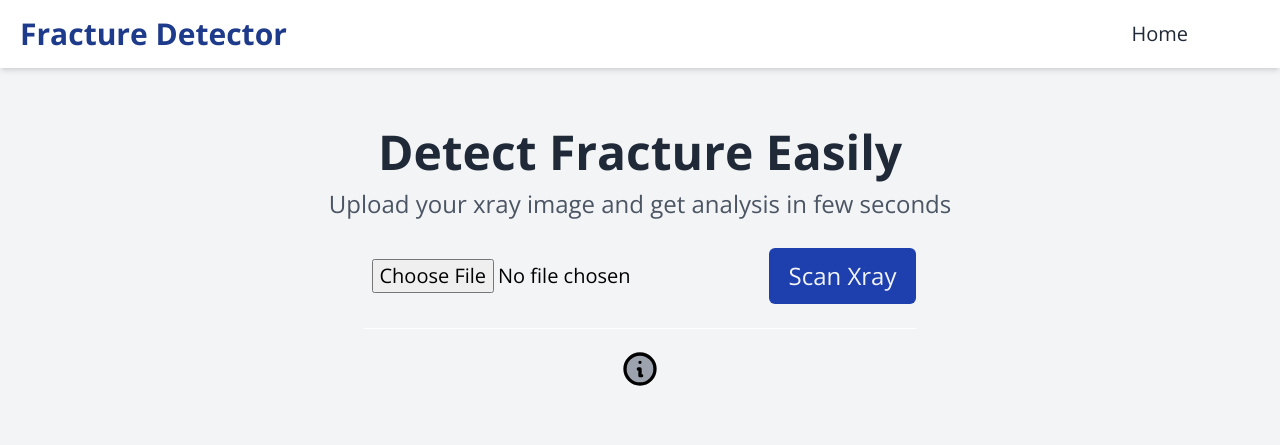
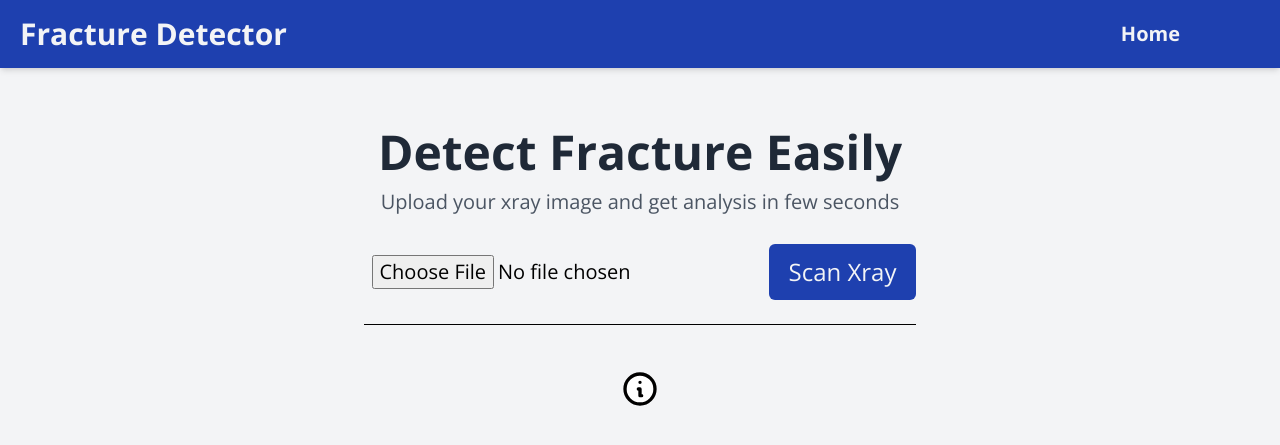
Before and after one commit to saket2001/Sem6_Bone_Fracture_Detection_Project, a Flask app: page / in a window 1280 px wide. Shown: the top 445 px of the page. Run offline with Flask 2, Linux system fonts and the light colour scheme; some libraries are stand-ins or nearby versions.

Commit message:
maded changes to GUI

```diff
--- a/code/main.py
+++ b/code/main.py
@@ -1,5 +1,5 @@
 import os
-from flask import Flask, render_template, request,redirect
+from flask import Flask, render_template, request,redirect, send_file
 from werkzeug.utils import secure_filename
 import albumentations as A
 from PIL import Image
@@ -67,11 +67,9 @@ def Predict(filename):
     return result
 
 #################
-
-
 @app.route('/', methods=['GET'])
 def home():
-    return render_template("index.html",status=0,message='')
+    return render_template("index.html",status=0,message='',output=False)
 
 @app.route('/handle-upload', methods=['POST'])
 def handle_upload():
@@ -79,7 +77,7 @@ def handle_upload():
         file=request.files['file']
         # check if the post request has the file part
         if 'file' not in request.files or file.filename == '':
-            return render_template("index.html",message="Please select an xray image to upload",msg_type="error")
+            return render_template("index.html",output="Please select an xray image to upload",msg_type="error")
 
         if request.method=="POST" and "file" in request.files:
             filename = secure_filename(file.filename)
@@ -87,8 +85,9 @@ def handle_upload():
 
             # first saving image then opening it
             result=Predict(filename)
+            print(result)
 
-        return render_template("index.html",message=result,msg_type="success",status=1)
+            return render_template("index.html",output=result,msg_type="success")
 
     except:
         return render_template("index.html",message="Some Internal Error Occurred !! Please Try Again",msg_type="error",status=1)
--- a/code/templates/index.html
+++ b/code/templates/index.html
@@ -10,6 +10,8 @@
     <link rel="preconnect" href="https://fonts.googleapis.com">
     <link rel="preconnect" href="https://fonts.gstatic.com" crossorigin>
     <link href="https://fonts.googleapis.com/css2?family=Open+Sans:wght@400;700&display=swap" rel="stylesheet">
+
+    <link rel="shortcut icon" href="../static/favicon.ico" type="image/x-icon">
 
     <title>Bone Fracture Detection</title>
 
@@ -25,12 +27,12 @@
 </head>
 
 <body class="min-vw-screen min-h-screen flex flex-col gap-3 bg-gray-100 dark:bg-gray-800">
-    <nav class="flex justify-between items-center px-5 py-4 bg-white dark:bg-gray-900 shadow-md ">
-        <h3 class="text-3xl font-bold text-blue-900 dark:text-gray-100">
+    <nav class="flex justify-between items-center px-5 py-4 bg-blue-800 dark:bg-gray-900 shadow-md ">
+        <h3 class="text-3xl font-bold text-gray-100 dark:text-gray-100">
             Fracture Detector
         </h3>
-        <ul class="text-xl dark:text-gray-200 text-gray-800 flex gap-4 mr-8">
-            <li class="mx-2">
+        <ul class="text-xl font-bold text-gray-100 dark:text-gray-200 flex gap-4 mr-8">
+            <li class="mx-2 px-2">
                 <a href="/">
                     Home
                 </a>
@@ -39,20 +41,22 @@
             </li>
         </ul>
     </nav>
-    <main class="flex flex-col items-center justify-center gap-4 py-5 my-7 h-100">
+    <main class="flex flex-col items-center justify-center gap-4 py-5 px-3 my-7 h-100">
         <div class="flex flex-col items-center gap-3">
             <h2 class="text-5xl font-bold text-gray-800 dark:text-gray-100">
                 Detect Fracture Easily
             </h2>
-            <p class="text-2xl text-gray-600 dark:text-gray-300">
+            <p class="text-xl text-gray-600 dark:text-gray-300">
                 Upload your xray image and get analysis in few seconds
             </p>
         </div>
+
+        {% if not output %}
         <form action="/handle-upload" enctype="multipart/form-data" method='POST'
             class="flex flex-col items-center my-3">
             <div class="flex items-center">
                 <input type="file" name="file" class="text-xl px-2 dark:text-gray-300">
-                {% if status == 0 %}
+                {% if not output %}
                 <button type="submit" id="uploadBtn"
                     class="bg-blue-800 text-gray-100 px-5 py-3 rounded-md text-2xl hover:shadow-lg hover:bg-blue-600 transition ease-in">
                     Scan Xray
@@ -67,49 +71,72 @@
                 {% endif %}
             </div>
             <br>
-            <div class="bg-white w-full mb-3" style="height: 1px;"></div>
-            {% if message == "" %}
-            <div class="p-2" id="infoBtn">
+            <!-- white line -->
+            <div class="bg-black dark:bg-white w-full mb-3" style="height: 1px;"></div>
+        </form>
+        {% endif %}
+
+        {% if output %}
+        <!-- icon and output-->
+        <div class="container p-2 my-2">
+            <div class="row flex justify-center">
+                <div class="col-6 flex-col items-center bg-gray-200 dark:bg-gray-700 rounded-md shadow-md py-4 px-6">
+
+                    {% if msg_type=="success" %}
+                    <h3 class="text-2xl text-gray-800 dark:text-gray-200 flex gap-3 items-center justify-center mb-2">
+                        Bone
+                        Diagnosis Result
+                    </h3>
+                    {% endif %}
+
+                    <h4 class="text-xl py-2 {% if msg_type=='error' %} text-red-900 dark:text-red-400 {% else %} text-blue-800 dark:text-red-400 {% endif %} font-bold
+                            flex gap-3 items-center justify-center">
+                        {% if msg_type=="error" %}
+                        <svg xmlns="http://www.w3.org/2000/svg" class="h-6 w-6 font-bold" fill="none"
+                            viewBox="0 0 24 24" stroke="currentColor" stroke-width="2">
+                            <path stroke-linecap="round" stroke-linejoin="round"
+                                d="M12 8v4m0 4h.01M21 12a9 9 0 11-18 0 9 9 0 0118 0z" />
+                        </svg>
+                        {% endif %}
+
+                        {{output}}
+                    </h4>
+                    <!-- reset button -->
+                    <div class="flex justify-center my-2">
+                        <button type="button"
+                            class="bg-blue-800 text-gray-100 px-5 py-3 rounded-md text-xl hover:shadow-lg hover:bg-blue-700 transition ease-in">
+                            <a href="/">
+                                Reset
+                            </a>
+                        </button>
+                    </div>
+                </div>
+            </div>
+        </div>
+
+        {% endif %}
+
+        {% if not output %}
+        <!-- info button -->
+        <div class="p-1" id="infoBtn">
             <svg xmlns="http://www.w3.org/2000/svg"
-                    class="h-10 w-10 fill-gray-400 hover:fill-gray-100 hover:shadow-lg transition ease-in"
+                class="h-10 w-10 fill-white dark:fill-gray-400 hover:fill-gray-300 transition ease-in"
                 viewBox="0 0 24 24" stroke="currentColor" stroke-width="2">
                 <path stroke-linecap="round" stroke-linejoin="round"
                     d="M13 16h-1v-4h-1m1-4h.01M21 12a9 9 0 11-18 0 9 9 0 0118 0z" />
             </svg>
         </div>
-            {% endif %}
-        </form>
-        <div class="container-fluid">
-            {% if message %}
-            <div class="row">
+        <!-- info text -->
+        <div class="container-fluid hide z-10 absolute bottom-8 bg-gray-200 px-5 py-2 dark:bg-gray-700 shadow-lg rounded-md"
+            id="info">
+            <div class="row flex justify-center">
                 <div class="col-6">
-                    <h4 class="text-xl {% if msg_type=='error' %} text-red-800 dark:text-red-400 {% else %} text-blue-800 dark:text-red-400 {% endif %} font-medium
-                    flex gap-3 items-center justify-center">
-                        {% if msg_type=="error" %}
-                        <svg xmlns="http://www.w3.org/2000/svg" class="h-6 w-6" fill="none" viewBox="0 0 24 24"
-                            stroke="currentColor" stroke-width="2">
-                            <path stroke-linecap="round" stroke-linejoin="round"
-                                d="M12 8v4m0 4h.01M21 12a9 9 0 11-18 0 9 9 0 0118 0z" />
-                        </svg>
-                        {% else %}
-                        <svg xmlns="http://www.w3.org/2000/svg" class="h-6 w-6" fill="none" viewBox="0 0 24 24"
-                            stroke="currentColor" stroke-width="2">
-                            <path stroke-linecap="round" stroke-linejoin="round"
-                                d="M9 12l2 2 4-4m6 2a9 9 0 11-18 0 9 9 0 0118 0z" />
-                        </svg>
-                        {% endif %}
-                        {{message}}
-                    </h4>
-                </div>
-            </div>
-            {% else %}
-            <div class="container text-white hide" id="info">
-                <div class="row">
-                    <div class="col">
-                        <h3 class="text-gray-200 font-bold py-1 fs-3">Please take care of this while uploading xray
+                    <h3 class="text-gray-900 dark:text-gray-200 font-bold py-1 text-lg">Please take care of this while
+                        uploading xray
                         image
                     </h3>
-                        <ul class="text-gray-300 font-normal fs-5" style="list-style:decimal">
+                    <ul class="text-gray-800 dark:text-gray-300 font-normal text-md"
+                        style="list-style:decimal;list-style-position: inside;">
                         <li class="py-1">
                             We currently support png and jpg image format
                         </li>
@@ -124,8 +151,9 @@
             </div>
         </div>
         {% endif %}
-        </div>
+
     </main>
+
     <script defer>
         const infoBtn = document.getElementById('infoBtn');
         infoBtn.addEventListener("click", () => {
```
Also changed, not shown: code/static/favicon.ico (added), code/uploads/image1.png, code/uploads/image3.png. Lines whose indentation alone changed are shown as unchanged.
